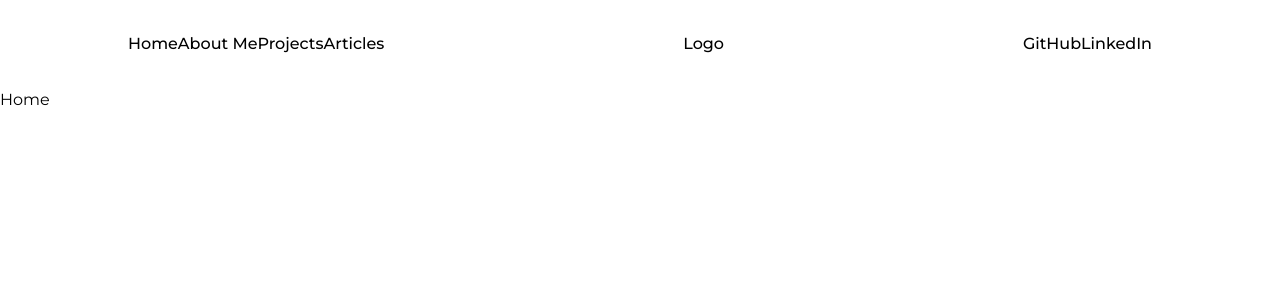
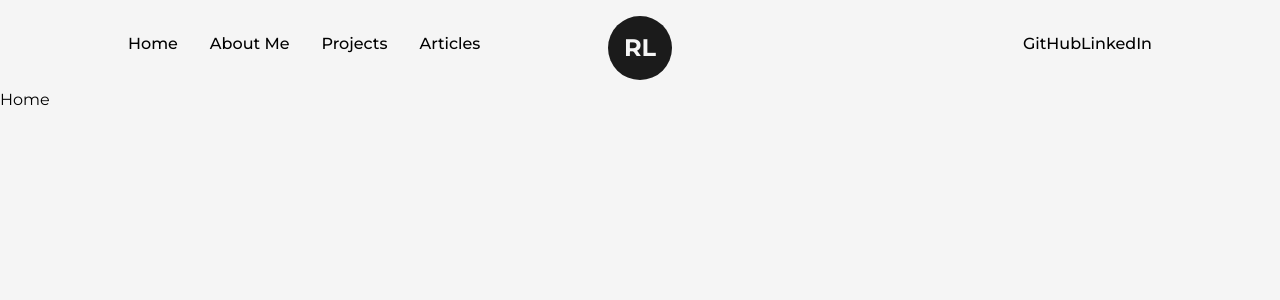
Before and after one commit to forreya/personal-website, a Next.js app: page / in a window 1280 px wide. Shown: the top 300 px of the page. Built offline with nearby package versions, Linux system fonts and the light colour scheme.

Commit message:
Added CustomLinks to Navbar + changes to Logo component

```diff
--- a/src/components/Logo.js
+++ /dev/null
@@ -1,10 +0,0 @@
-
-const Logo = () => {
-  return (
-    <div>
-      Logo
-    </div>
-  )
-}
-
-export default Logo
--- /dev/null
+++ b/src/components/Logo.jsx
@@ -0,0 +1,22 @@
+import Link from "next/link"
+import { motion } from 'framer-motion'
+
+const MotionLink = motion(Link);
+
+const Logo = () => {
+  return (
+    <div className="flex items-center justify-center mt-2">
+      <MotionLink
+        href="/"
+        className="w-16 h-16 bg-dark text-light flex items-center justify-center rounded-full text-2xl font-bold"
+        whileHover={{
+          scale:1.2,
+        }}
+      >
+        RL
+      </MotionLink>
+    </div>
+  )
+}
+
+export default Logo
--- a/src/components/NavBar.jsx
+++ b/src/components/NavBar.jsx
@@ -1,25 +1,34 @@
 import Link from "next/link"
 import Logo from "./Logo"
 
+const CustomLink = ({href, title, className=""}) => {
+  return (
+    <Link href={href} className={`${className}`}>
+      {title}
+    </Link>
+  )
+}
 
 const NavBar = () => {
   return (
     <header
       className="w-full px-32 py-8 font-medium flex items-center justify-between"
     >
-
       <nav>
-        <Link href="/">Home</Link>
-        <Link href="/about-me">About Me</Link>
-        <Link href="/projects">Projects</Link>
-        <Link href="/articles">Articles</Link>
+        <CustomLink href="/" title="Home" className="mr-4"/>
+        <CustomLink href="/about-me" title="About Me" className="mx-4"/>
+        <CustomLink href="/projects" title="Projects" className="mx-4"/>
+        <CustomLink href="/articles" title="Articles"className="ml-4"/>
       </nav >
-      <Logo />
       <nav>
         <Link href="/" target={"_blank"}>GitHub</Link>
         <Link href="/" target={"_blank"}>LinkedIn</Link>
         <Link href="/" target={"_blank"}></Link>
       </nav>
+
+      <div className="absolute left-[50%] top-2 translate-x-[-50%]">
+        <Logo />
+      </div>
     </header>
   )
 }
--- a/tailwind.config.js
+++ b/tailwind.config.js
@@ -11,13 +11,13 @@ module.exports = {
       fontFamily: {
         mont: ['var(--font-mont)', ...fontFamily.sans],
       },
+      colors: {
+        dark: "#1b1b1b",
+        light: "#f5f5f5",
+        primary: "#B63E96",
+        primaryDark: "#58E6D9",
+      },
     },
-  },
-  colors: {
-    dark: "#1b1b1b",
-    light: "#f5f5f5",
-    primary: "#B63E96", // 240,86,199
-    primaryDark: "#58E6D9", // 80,230,217
   },
   plugins: [],
 }
```
